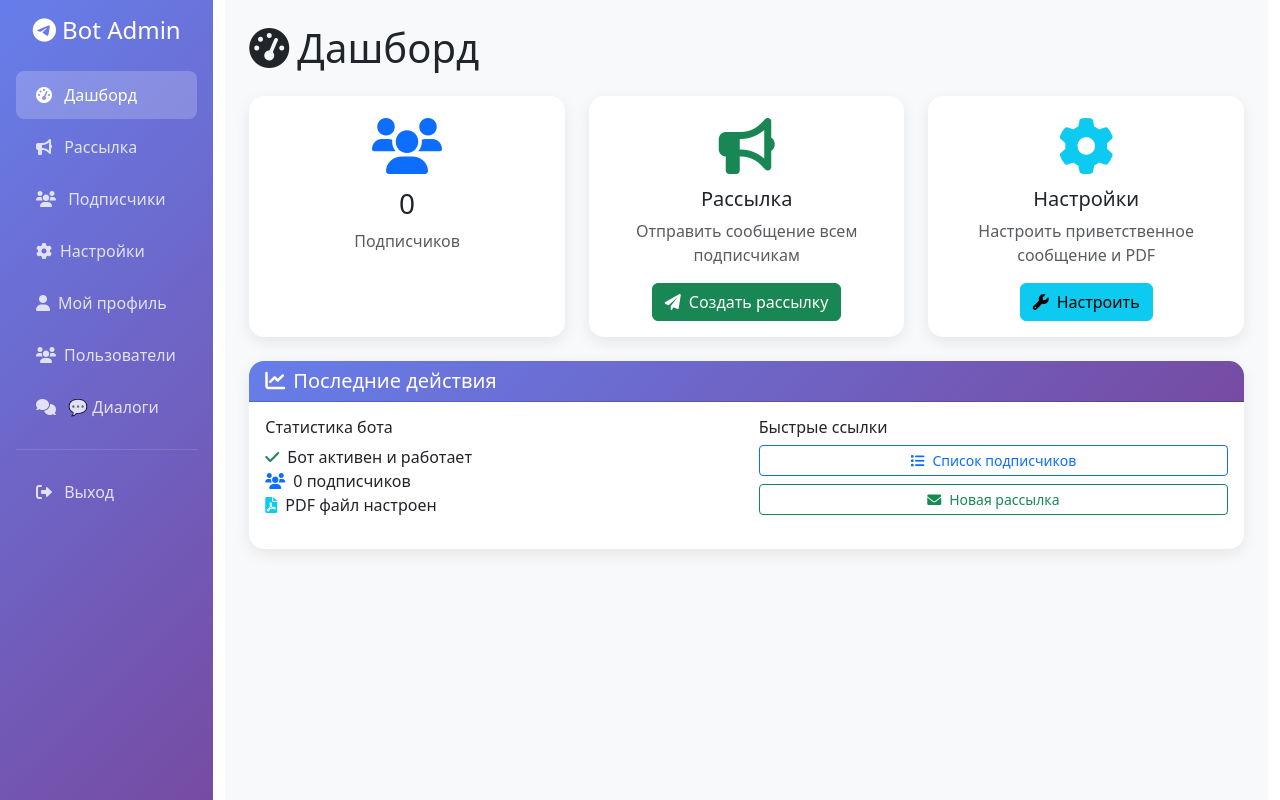
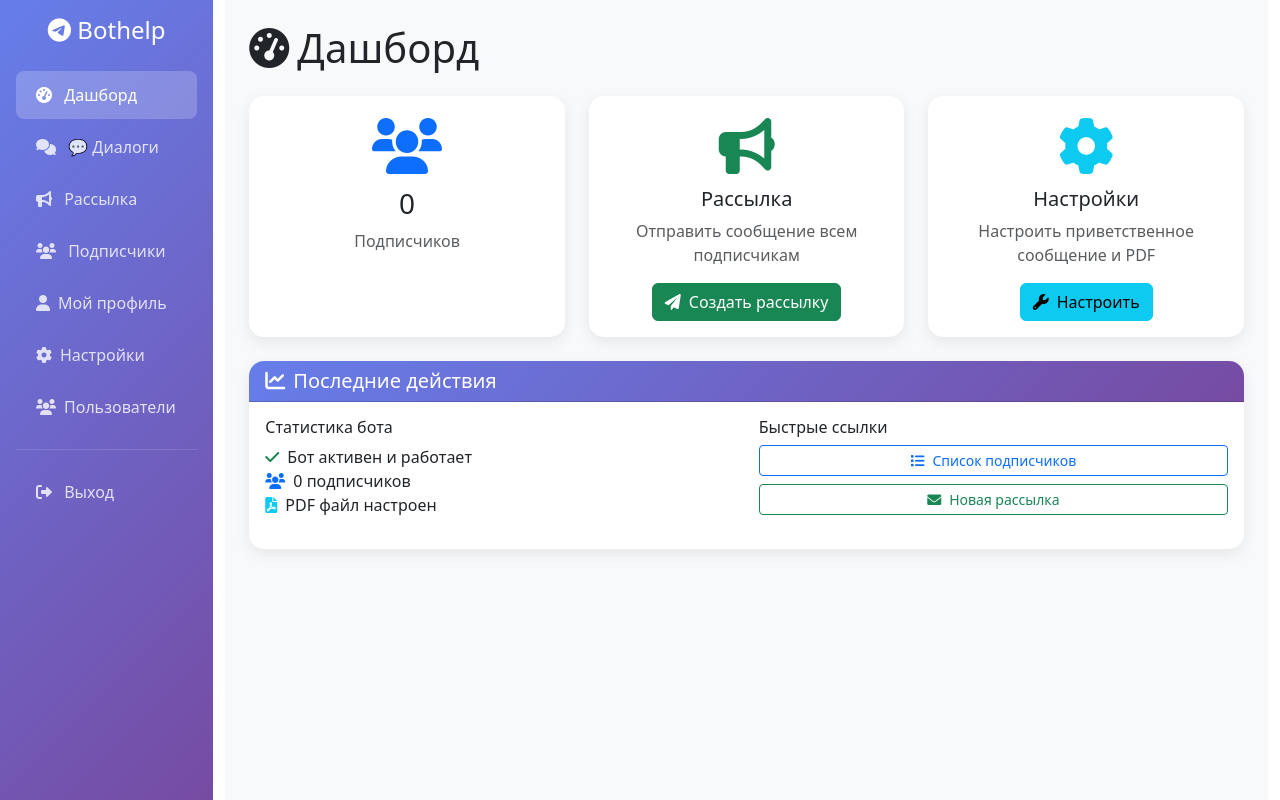
Before and after one commit to AlexandrNemkov/telegram_bot_admin, a Flask app: page / in a window 1280 px wide. Run offline with Flask 3, Linux system fonts and the light colour scheme; the visitor is signed in with stand-in values (Sample User, id 1).

Commit message:
Изменен порядок меню и название: Bot Admin -> Bothelp, новый порядок: Дашборд, Диалоги, Рассылка, Подписчики, Мой профиль, Настройки

```diff
--- a/templates/base.html
+++ b/templates/base.html
@@ -61,13 +61,16 @@
                 <div class="sidebar p-3">
                     <div class="text-center mb-4">
                         <h4 class="text-white">
-                            <i class="fab fa-telegram"></i> Bot Admin
+                            <i class="fab fa-telegram"></i> Bothelp
                         </h4>
                     </div>
 
                     <nav class="nav flex-column">
                         <a class="nav-link {% if request.endpoint == 'dashboard' %}active{% endif %}" href="{{ url_for('dashboard') }}">
                             <i class="fas fa-tachometer-alt me-2"></i> Дашборд
+                        </a>
+                        <a class="nav-link {% if request.endpoint == 'dialogs' %}active{% endif %}" href="{{ url_for('dialogs') }}">
+                            <i class="fas fa-comments me-2"></i> 💬 Диалоги
                         </a>
                         <a class="nav-link {% if request.endpoint == 'broadcast' %}active{% endif %}" href="{{ url_for('broadcast') }}">
                             <i class="fas fa-bullhorn me-2"></i> Рассылка
@@ -76,13 +79,13 @@
                             <i class="fas fa-users me-2"></i> Подписчики
                         </a>
                         <li class="nav-item">
-                            <a class="nav-link" href="{{ url_for('settings') }}">
-                                <i class="fas fa-cog me-2"></i>Настройки
+                            <a class="nav-link" href="{{ url_for('profile') }}">
+                                <i class="fas fa-user me-2"></i>Мой профиль
                             </a>
                         </li>
                         <li class="nav-item">
-                            <a class="nav-link" href="{{ url_for('profile') }}">
-                                <i class="fas fa-user me-2"></i>Мой профиль
+                            <a class="nav-link" href="{{ url_for('settings') }}">
+                                <i class="fas fa-cog me-2"></i>Настройки
                             </a>
                         </li>
                         {% if current_user.is_authenticated %}
@@ -95,9 +98,6 @@
                             </li>
                             {% endif %}
                         {% endif %}
-                        <a class="nav-link {% if request.endpoint == 'dialogs' %}active{% endif %}" href="{{ url_for('dialogs') }}">
-                            <i class="fas fa-comments me-2"></i> 💬 Диалоги
-                        </a>
                         <hr class="text-white-50">
                         <a class="nav-link" href="{{ url_for('logout') }}">
                             <i class="fas fa-sign-out-alt me-2"></i> Выход
```
